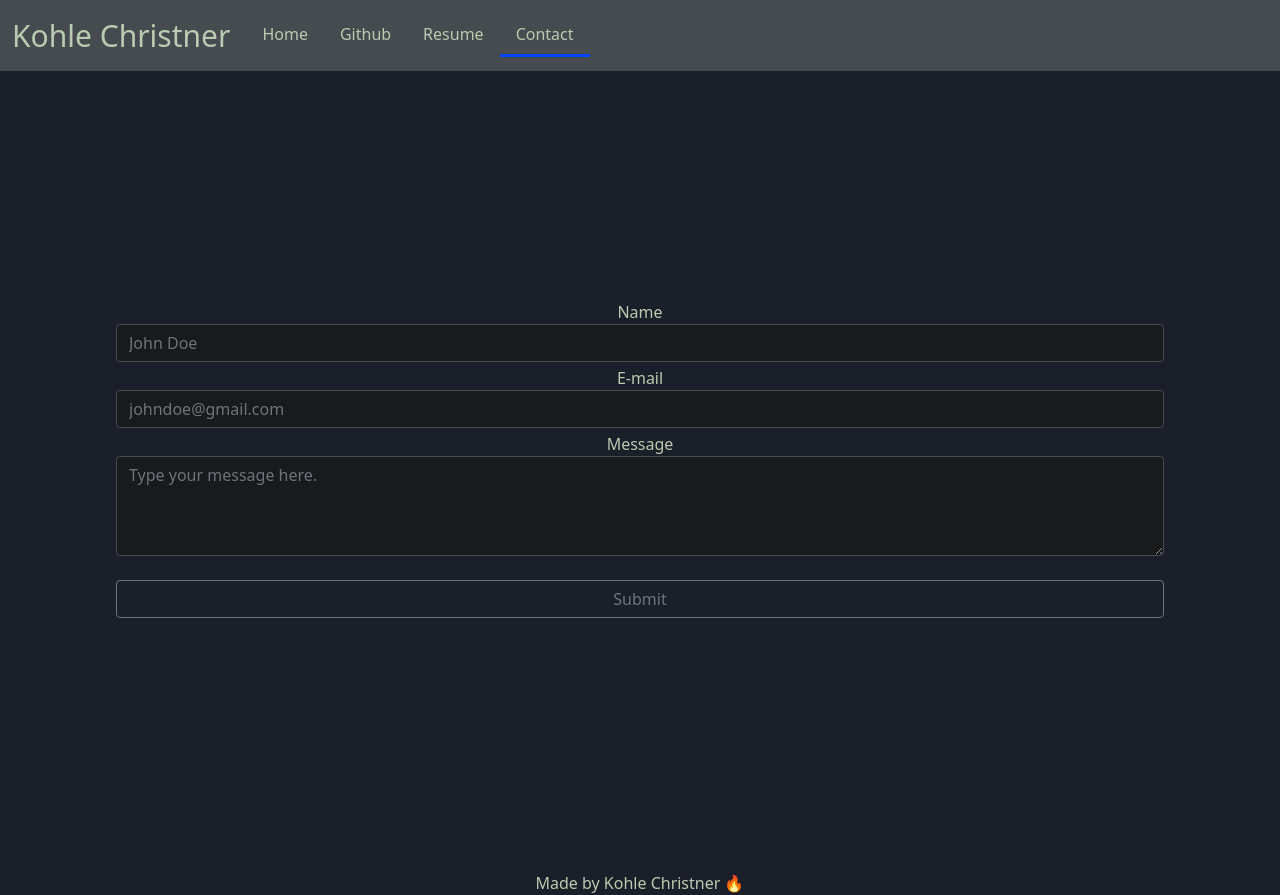
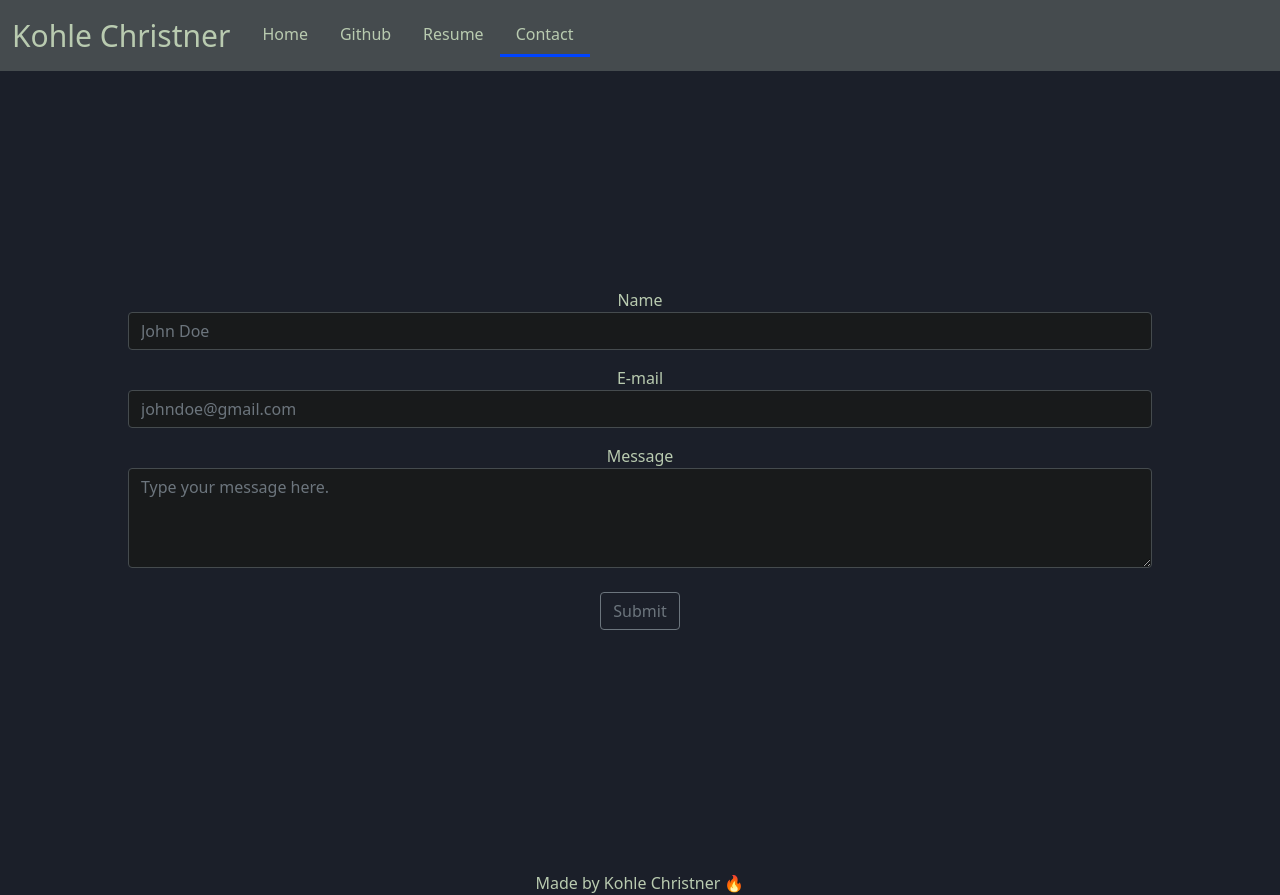
Before and after one commit to kohleChristner95/portfolio-website, a React (Create React App) app: page /contact in a window 1280 px wide. Built offline with nearby package versions, Linux system fonts and the light colour scheme.

Commit message:
This should clean things up a little bit more on the contact page. Took out the row class as there wasn't any noticable changes in UI. Added additional margin spacing as well.

```diff
--- a/src/Components/Contact.js
+++ b/src/Components/Contact.js
@@ -20,7 +20,7 @@ const Contact = () => {
         className="empty-color center"
         onSubmit={handleSubmit}
       >
-        <div className="form-group row my-1">
+        <div className="form-group my-3">
           <label htmlFor="name">Name</label>
           <input
             className="form-control"
@@ -36,7 +36,7 @@ const Contact = () => {
           />
           <ValidationError prefix="Name" field="name" errors={state.errors} />
         </div>
-        <div className="form-group row my-1">
+        <div className="form-group my-3">
           <label htmlFor="email">E-mail</label>
           <input
             className="form-control yellow-font"
@@ -52,7 +52,7 @@ const Contact = () => {
           />
           <ValidationError prefix="Email" field="email" errors={state.errors} />
         </div>
-        <div className="form-group row my-1">
+        <div className="form-group my-3">
           <label htmlFor="message">Message</label>
           <textarea
             className="form-control"
```
